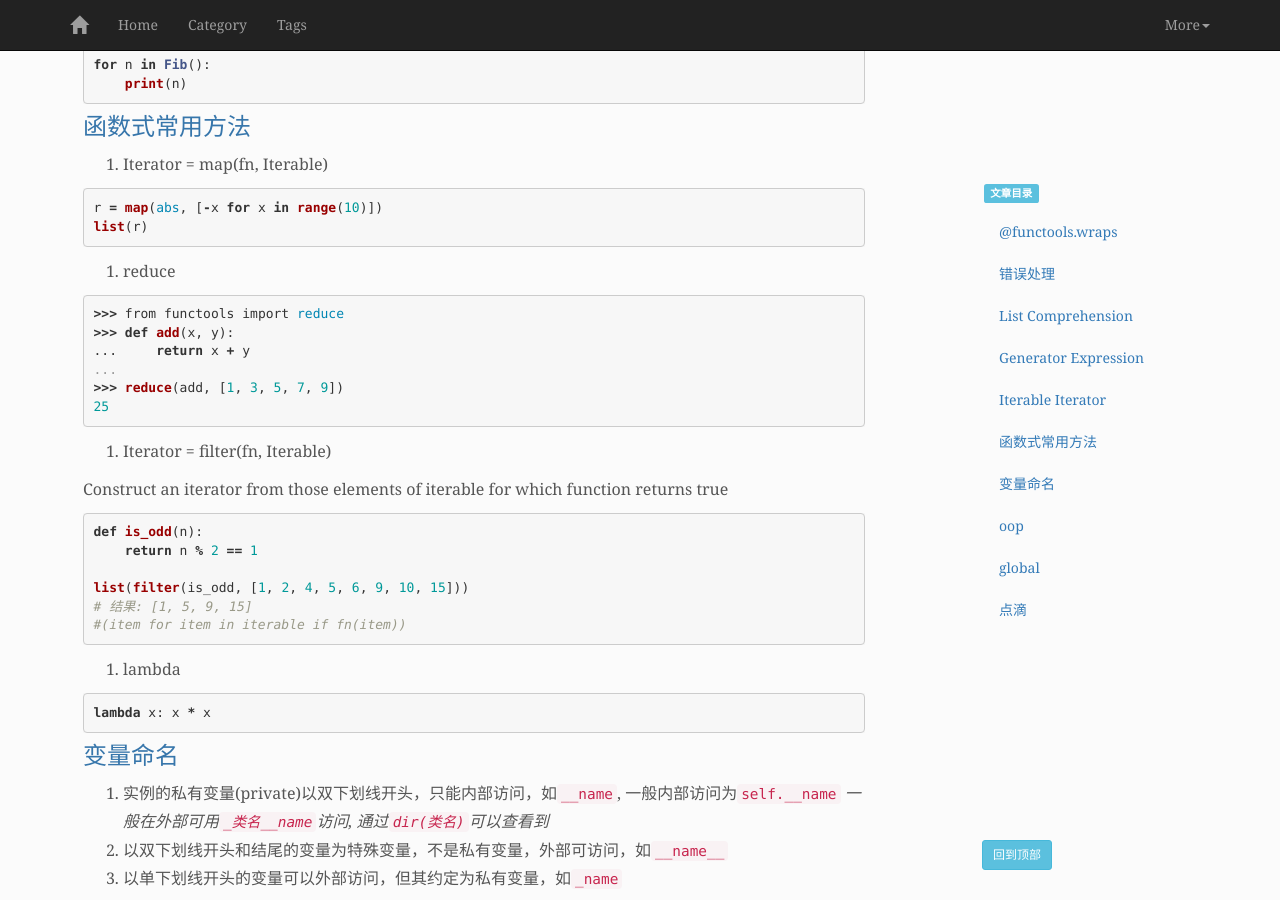
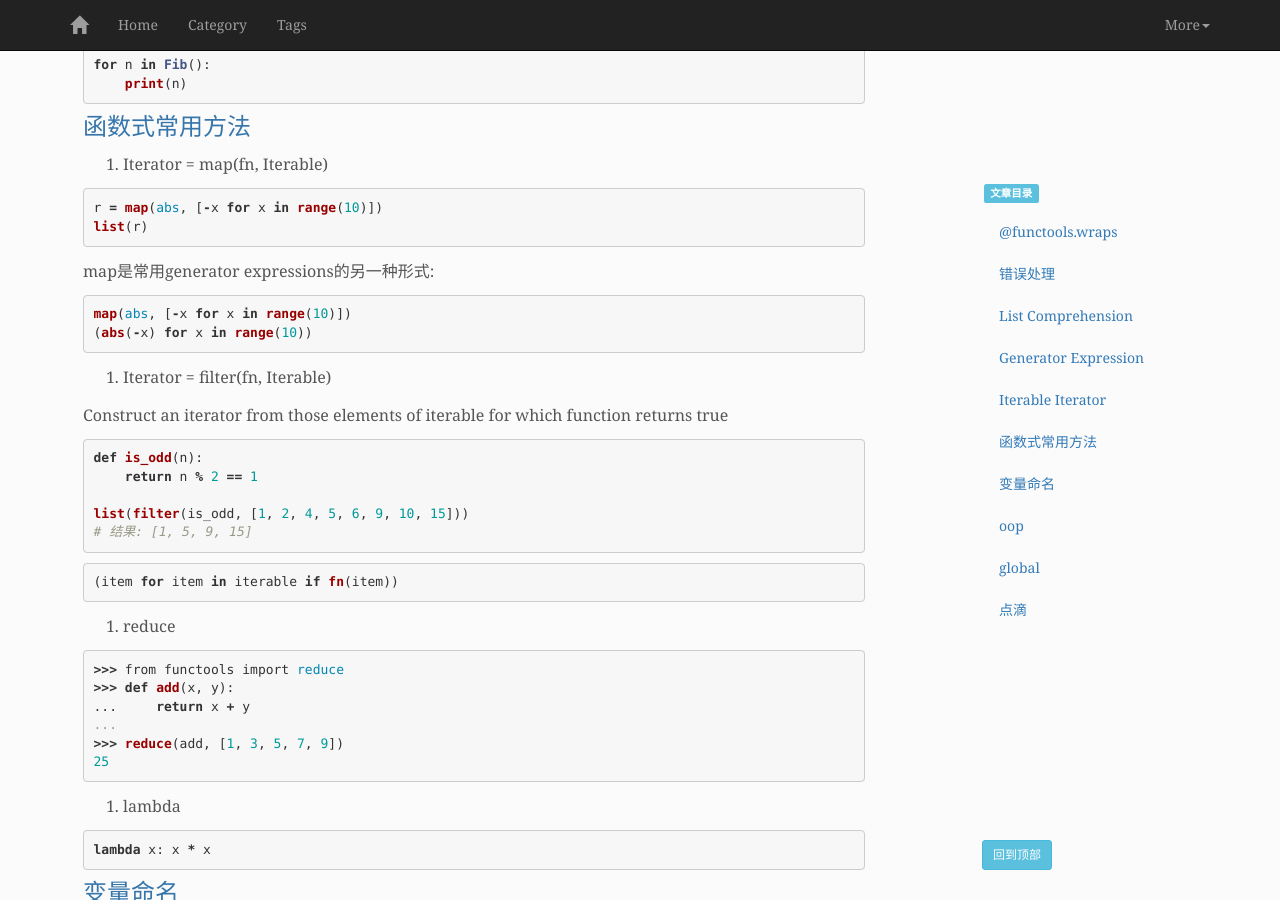
Before and after one commit to mapan1984/mapan1984.github.io, a Jekyll site: the page built from _posts/manual/2016-03-31-Python3-Tips.md, in a window 1280 px wide and 900 px high, scrolled down 2743 px. Built offline with Jekyll 4.4.1, drawn with Linux system fonts in a browser that asks for light colours.

Commit message:
POST: Dealy Increase

````diff
--- a/_posts/manual/2016-03-31-Python3-Tips.md
+++ b/_posts/manual/2016-03-31-Python3-Tips.md
@@ -163,18 +163,14 @@ r = map(abs, [-x for x in range(10)])
 list(r)
 ```
 
-2. reduce
+map是常用generator expressions的另一种形式:
 
 ``` python
->>> from functools import reduce
->>> def add(x, y):
-...     return x + y
-...
->>> reduce(add, [1, 3, 5, 7, 9])
-25
+map(abs, [-x for x in range(10)])
+(abs(-x) for x in range(10))
 ```
 
-3. Iterator = filter(fn, Iterable)
+2. Iterator = filter(fn, Iterable)
 
 Construct an iterator from those elements of iterable for which function returns true
 
@@ -184,7 +180,21 @@ def is_odd(n):
 
 list(filter(is_odd, [1, 2, 4, 5, 6, 9, 10, 15]))
 # 结果: [1, 5, 9, 15]
-#(item for item in iterable if fn(item))
+```
+
+``` python
+(item for item in iterable if fn(item))
+```
+
+3. reduce
+
+``` python
+>>> from functools import reduce
+>>> def add(x, y):
+...     return x + y
+...
+>>> reduce(add, [1, 3, 5, 7, 9])
+25
 ```
 
 4. lambda
````
